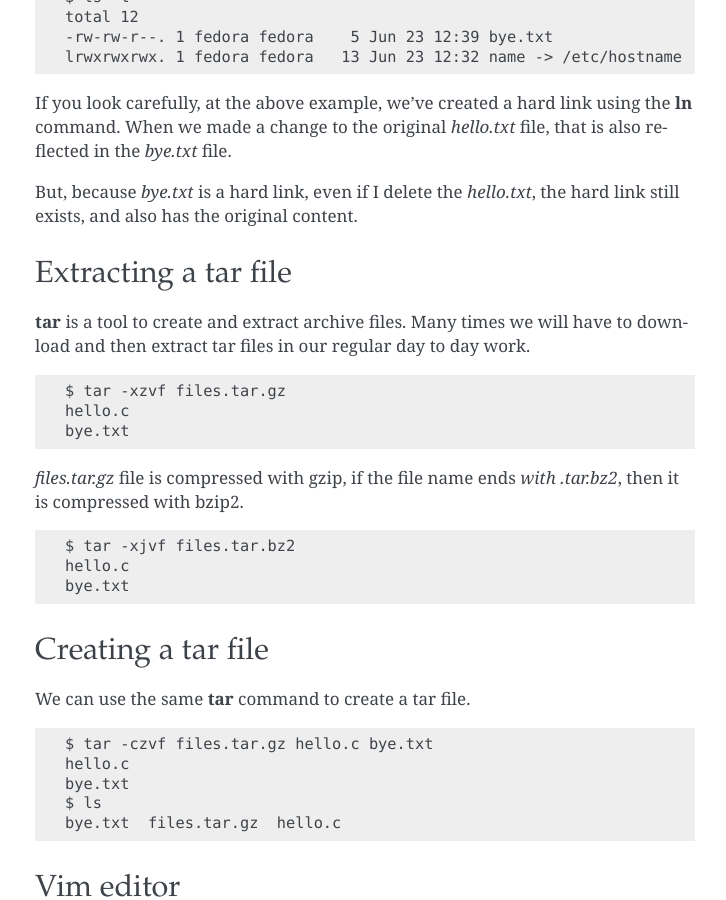
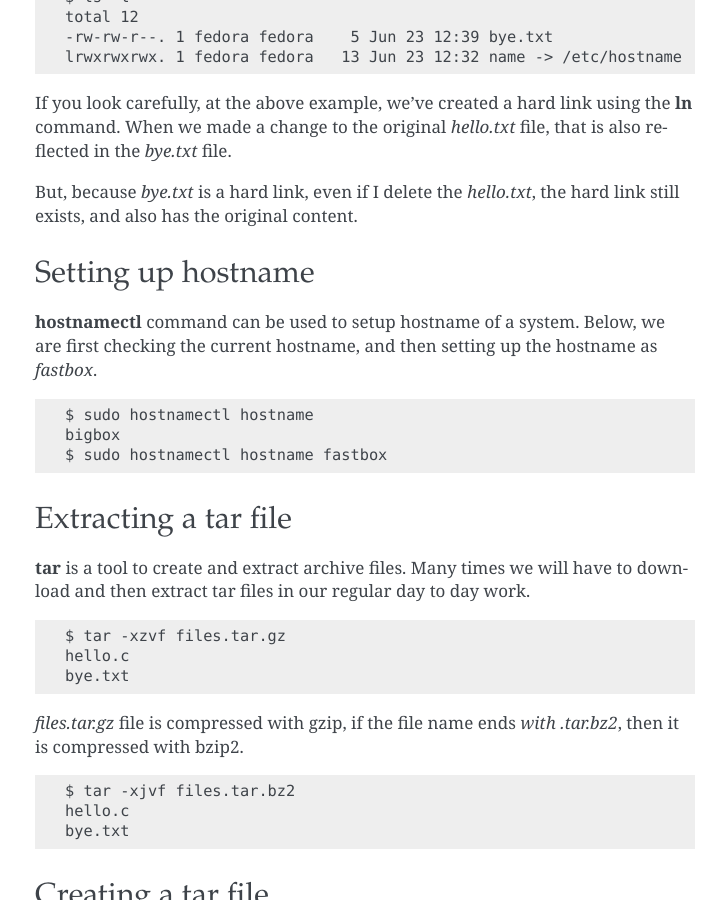
Before and after one commit to kushaldas/lym, a Sphinx documentation site: the page built from docs/useful.rst, in a window 1280 px wide and 900 px high, scrolled down 1125 px. Shown: the whole window, without its empty margins (385-1111 px from the left). Built offline with Sphinx 7.4.7, drawn with Linux system fonts in a browser that asks for light colours; a script that is not in the unit is left out.

Commit message:
Adds hotnamectl command

```diff
--- a/docs/useful.rst
+++ b/docs/useful.rst
@@ -68,6 +68,21 @@ But, because *bye.txt* is a hard link, even if I delete the
 *hello.txt*, the hard link still exists, and also has the original
 content.
 
+
+.. index:: hostnamectl
+
+Setting up hostname
+--------------------
+
+**hostnamectl** command can be used to setup hostname of a system. Below,
+we are first checking the current hostname, and then setting up the hostname
+as `fastbox`.
+
+::
+
+    $ sudo hostnamectl hostname
+    bigbox
+    $ sudo hostnamectl hostname fastbox
 
 .. index:: tar
 
```
